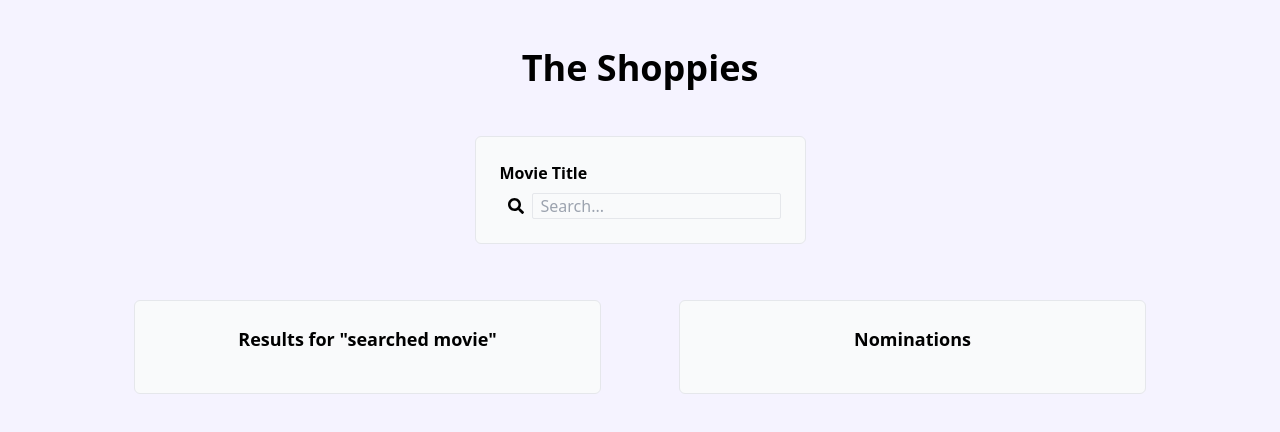
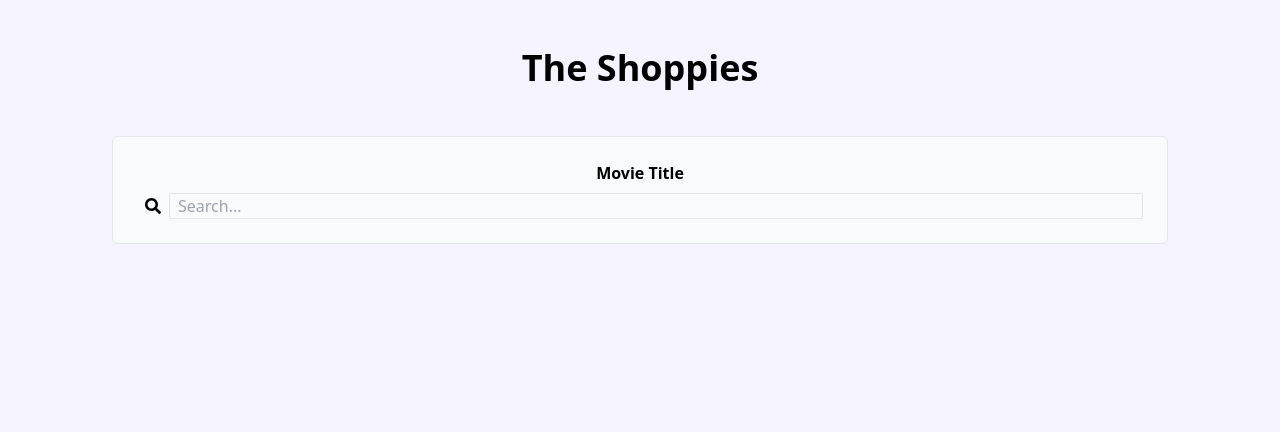
Before and after one commit to rhayana-b/the-shoppies, a Next.js app: page / in a window 1280 px wide. Shown: the top 432 px of the page. Built offline with nearby package versions, Linux system fonts and the light colour scheme.

Commit message:
fix: fix style

```diff
--- a/components/movie-nominations/index.js
+++ b/components/movie-nominations/index.js
@@ -1,10 +1,13 @@
 import { FontAwesomeIcon } from '@fortawesome/react-fontawesome';
 import { faTimes } from '@fortawesome/free-solid-svg-icons';
 
-const MovieNominations = ({ nominationList, onDelete }) => (
-  <div className="flex flex-col items-center px-2 py-6 w-2/5 bg-gray-50 border rounded-md">
+const MovieNominations = ({ nominationList, onDelete }) => {
+  console.log(nominationList);
+  return (
+    nominationList.length > 0 && (
+      <div className="flex flex-col items-center px-2 py-6 w-2/4 ml-8 bg-gray-50 border rounded-md">
         <h2 className="mb-4 font-bold text-lg">Nominations</h2>
-    <ul>
+        <ul className="w-full px-4">
           {nominationList.map((movie) => (
             <div
               className="border rounded flex justify-between items-center w-full my-2 h-14"
@@ -28,6 +31,8 @@ const MovieNominations = ({ nominationList, onDelete }) => (
           ))}
         </ul>
       </div>
+    )
   );
+};
 
 export default MovieNominations;
--- a/components/movie-results/index.js
+++ b/components/movie-results/index.js
@@ -1,10 +1,16 @@
 import { FontAwesomeIcon } from '@fortawesome/react-fontawesome';
 import { faTrophy } from '@fortawesome/free-solid-svg-icons';
 
-const MovieResults = ({ searchResults, onNomination, nominationList }) => (
-  <div className="flex flex-col items-center px-2 py-6 w-2/5 bg-gray-50 border rounded-md">
-    <h2 className="mb-4 font-bold text-lg">Results for "searched movie"</h2>
-    <ul>
+const MovieResults = ({
+  searchResults,
+  searchedFor,
+  onNomination,
+  nominationList,
+}) =>
+  searchedFor && (
+    <div className="flex flex-col items-center px-2 py-6 w-2/4 mr-8 bg-gray-50 border rounded-md">
+      <h2 className="mb-4 font-bold text-lg">Results for "{searchedFor}"</h2>
+      <ul className="w-full px-4">
         {searchResults.Search?.map((movie) => {
           const alreadyNominated = nominationList.some(
             (item) => item.imdbID === movie.imdbID
--- a/components/movie-search/index.js
+++ b/components/movie-search/index.js
@@ -12,14 +12,14 @@ const MovieSearch = ({ onSearch }) => {
   };
 
   return (
-    <div className="flex flex-col p-6 mb-10 bg-gray-50 border rounded-md">
-      <label htmlFor="movie-search" className="font-bold mb-2">
+    <div className="flex flex-col w-full items-center justify-center p-6 mb-10 bg-gray-50 border rounded-md">
+      <label htmlFor="movie-search" className="font-bold mb-2 text-center">
         Movie Title
       </label>
-      <form>
+      <div className="flex w-full items-center justify-center px-4">
         <FontAwesomeIcon icon={faSearch} className="mx-2" />
         <input
-          className="bg-gray-50 border rounded-sm px-2 focus:ring-1 focus:ring-purple-300"
+          className="bg-gray-50 border rounded-sm px-2 max-w-full min-w-full focus:ring-1 focus:ring-purple-300"
           id="movie-search"
           name="movie-search"
           type="search"
@@ -27,7 +27,7 @@ const MovieSearch = ({ onSearch }) => {
           value={searchInput}
           onChange={(e) => handleSearch(e)}
         />
-      </form>
+      </div>
     </div>
   );
 };
--- a/pages/api/hello.js
+++ /dev/null
@@ -1,6 +0,0 @@
-// Next.js API route support: https://nextjs.org/docs/api-routes/introduction
-
-export default (req, res) => {
-  res.statusCode = 200
-  res.json({ name: 'John Doe' })
-}
--- a/pages/index.js
+++ b/pages/index.js
@@ -9,6 +9,7 @@ export default function Home() {
   const [searchResults, setSearchResults] = useState([]);
   const [nominationList, setNominationList] = useState([]);
   const [showModal, setShowModal] = useState(false);
+  const [searchedFor, setSearchedFor] = useState('');
 
   useEffect(() => {
     if (nominationList.length === 5) {
@@ -17,6 +18,7 @@ export default function Home() {
   }, [nominationList.length]);
 
   const getResults = (searchInput) => {
+    setSearchedFor(searchInput);
     const fetchURL = `?apikey=${
       process.env.NEXT_PUBLIC_OMDB_KEY
     }&type=movie&s=${searchInput.replace(' ', '+')}`;
@@ -40,24 +42,21 @@ export default function Home() {
   };
 
   return (
-    <div className="bg-purple-50 h-full w-full flex flex-col py-10 px-10">
-      <div className="flex flex-col w-">
-        <div className="flex justify-center w-full py-2 mb-10">
+    <>
+      <div className="bg-purple-50 h-full w-full flex flex-col">
+        <div className="flex flex-col h-screen mx-28 my-10">
+          <div className="flex justify-center py-2 mb-10">
             <h1 className="text-4xl font-bold">The Shoppies</h1>
           </div>
           <div className="flex flex-col items-center">
             <MovieSearch onSearch={getResults} />
-          <Modal
-            open={showModal}
-            onClose={() => setShowModal(false)}
-            alertMessage="You have nominated 5 movies already. If you wish to change your list for nominations, you can remove movies from the nomination list to add others from your search. Thank you :)"
-          />
           </div>
-        <div className="flex justify-evenly p-4 mb-10">
+          <div className="flex justify-between py-4 mb-10 w-full">
             <MovieResults
               searchResults={searchResults}
               onNomination={getNominations}
               nominationList={nominationList}
+              searchedFor={searchedFor}
             />
             <MovieNominations
               nominationList={nominationList}
@@ -66,5 +65,11 @@ export default function Home() {
           </div>
         </div>
       </div>
+      <Modal
+        open={showModal}
+        onClose={() => setShowModal(false)}
+        alertMessage="You have nominated 5 movies. If you wish to change your list for nominations, you can remove movies from the list to add others from your search. Thank you :)"
+      />
+    </>
   );
 }
```
Lines whose indentation alone changed are shown as unchanged.
